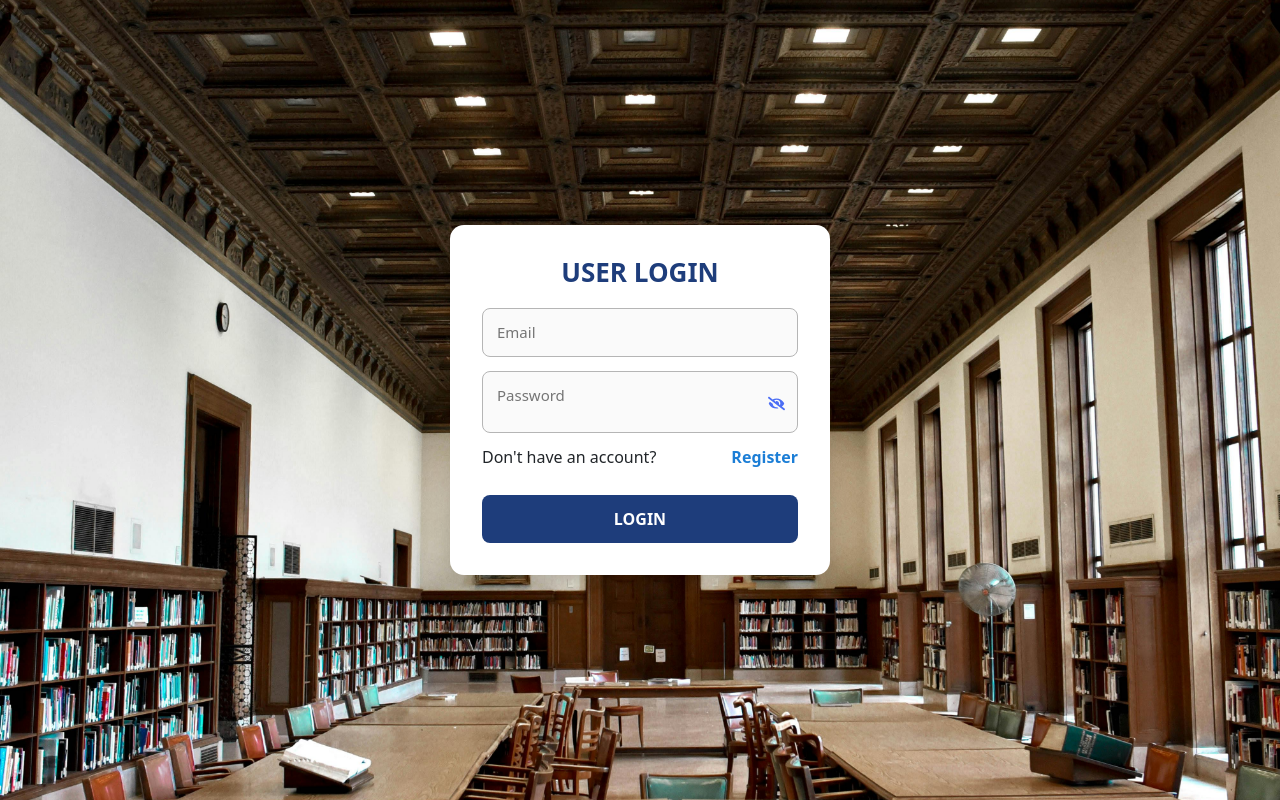
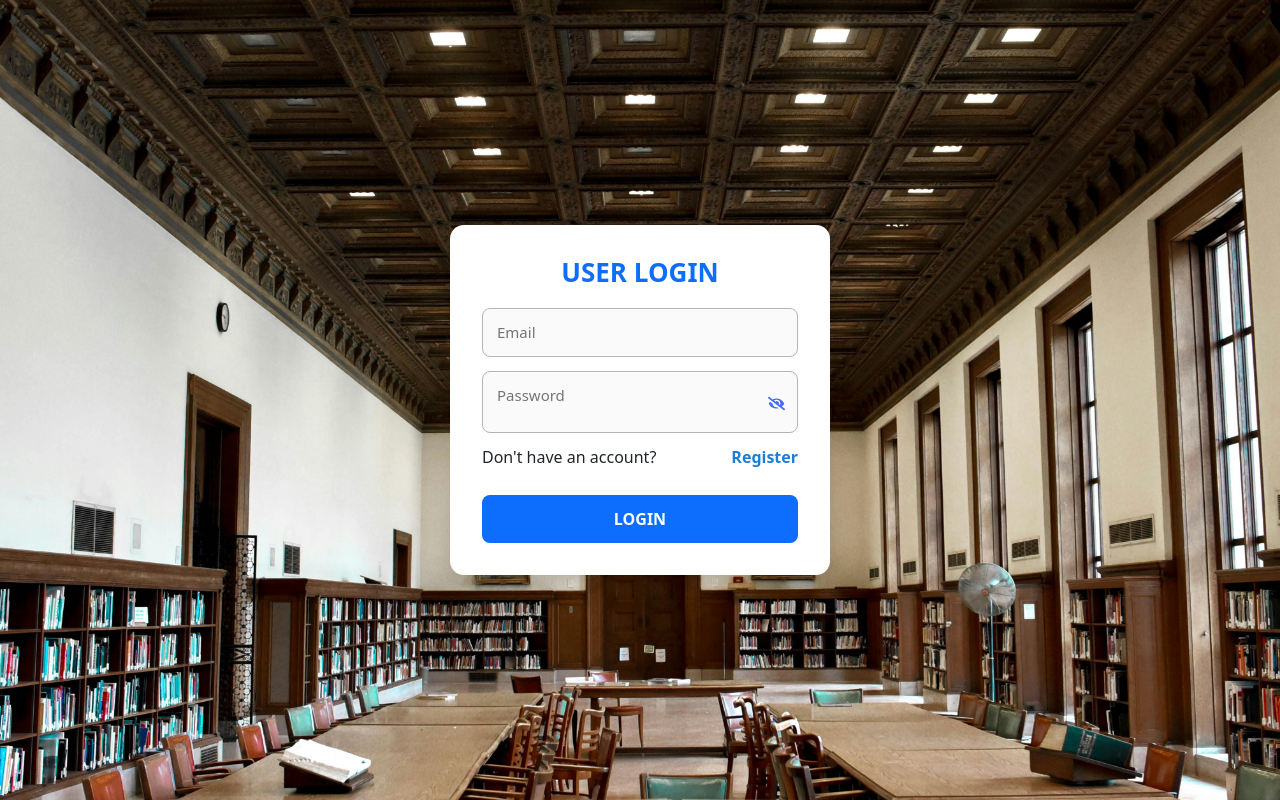
Before and after one commit to Theivanai/Online-LMS, a React (Create React App) app in the folder frontend/: page /user-login in a window 1280 px wide. Built offline with nearby package versions, Linux system fonts and the light colour scheme; the HTML template or start-up script is replaced by a standard one.

Commit message:
updated frontend

```diff
--- a/frontend/src/Components/AdminLogin.module.css
+++ b/frontend/src/Components/AdminLogin.module.css
@@ -219,7 +219,7 @@
 .adminLoginPage {
     width: 100%;
     height: 100vh;
-    background: linear-gradient(to right, #dbeafe, #eff6ff);
+    background: url('./Assets/library_3.jpg') no-repeat center center/cover;
     display: flex;
     justify-content: center;
     align-items: center;
--- a/frontend/src/Components/UserLogin.jsx
+++ b/frontend/src/Components/UserLogin.jsx
@@ -198,9 +198,9 @@ const UserLogin = () => {
     });
 
     return (
-        <div className={styles["user-login-page"]}>
-            <div className={styles["login-card"]}>
-                <h2 className={styles["user-login-title"]}>USER LOGIN</h2>
+        <div className={styles.userloginpage}>
+            <div className={styles.logincard}>
+                <h2 className={styles.userlogintitle}>USER LOGIN</h2>
 
                 <form onSubmit={formik.handleSubmit}>
                     {/* Email */}
--- a/frontend/src/Components/UserLogin.module.css
+++ b/frontend/src/Components/UserLogin.module.css
@@ -66,8 +66,8 @@
 } */
 
 
-/* Page Background */
-.user-login-page {
+
+.userloginpage {
     min-height: 100vh;
     display: flex;
     justify-content: center;
@@ -77,7 +77,7 @@
 }
 
 /* Login Card */
-.login-card {
+.logincard {
     width: 100%;
     max-width: 380px;
     background: #ffffff;
@@ -87,11 +87,11 @@
     animation: fadeIn 0.4s ease;
 }
 
-.user-login-title {
+.userlogintitle {
     text-align: center;
     margin-bottom: 20px;
     font-weight: 700;
-    color: #1e3d7b;
+    color: #0d6efd;
     font-size: 26px;
 }
 
@@ -185,7 +185,7 @@
 .loginButton {
     width: 100%;
     padding: 12px;
-    background: #1e3d7b;
+    background: #0d6efd;
     border: none;
     border-radius: 8px;
     font-size: 16px;
```
